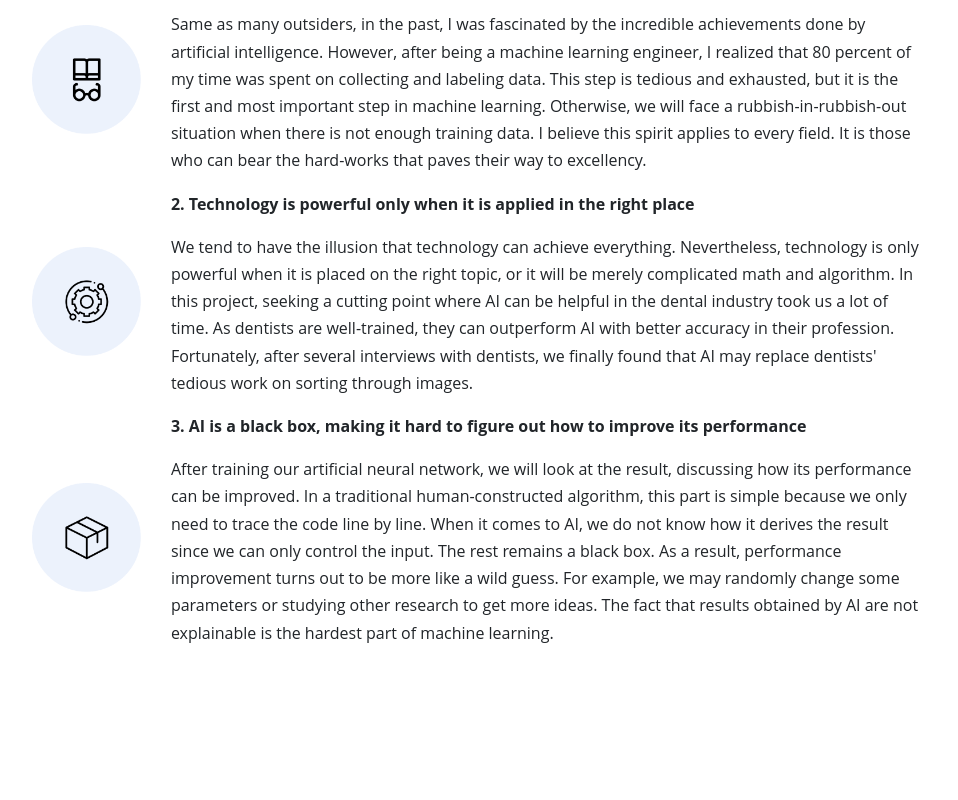
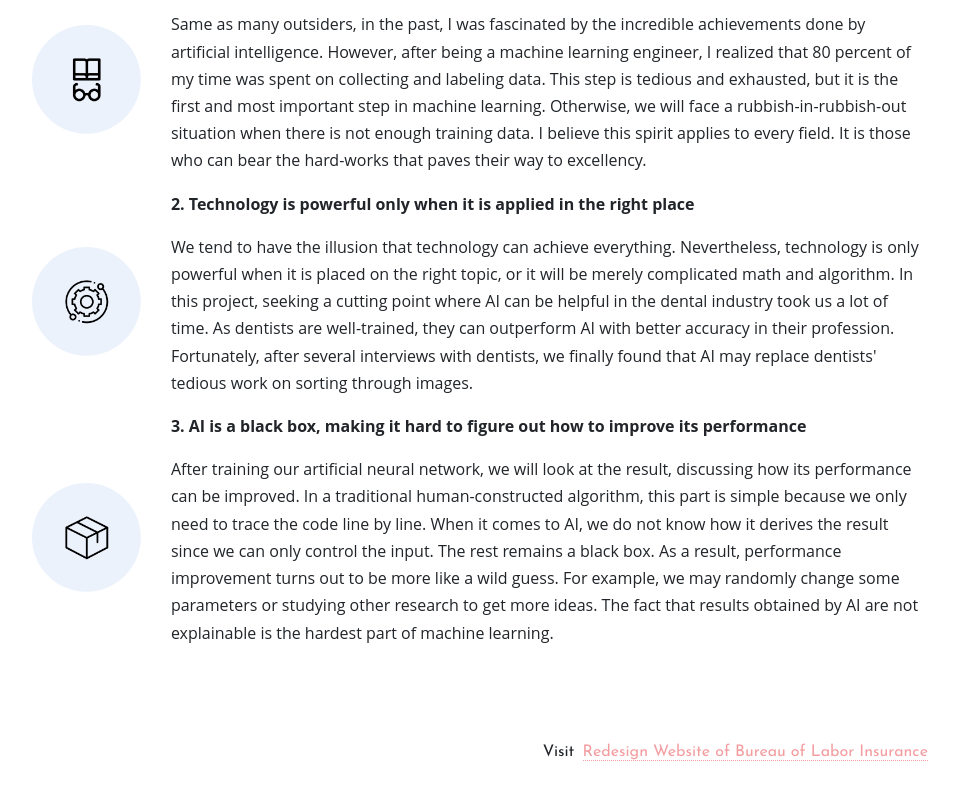
Before and after one commit to wendeehsu/wendeehsu.github.io, a React (Create React App) app: page /Work/AIXray in a window 1280 px wide. Shown: the part 5556-6356 px from the top of the page, without its empty margins (160-1118 px from the left). Before the commit the page ends 6267 px from the top, so only its background shows below. Built offline with nearby package versions, Linux system fonts and the light colour scheme.

Commit message:
finish back

```diff
--- a/src/App.js
+++ b/src/App.js
@@ -1,7 +1,7 @@
 import React from 'react';
 import './css/App.css';
 import 'bootstrap/dist/css/bootstrap.min.css';
-import Navbar from './components/Navbar';
+import Navbar from './components/Navs/Navbar';
 import Routes from "./Routes.js";
 
 function App() {
--- /dev/null
+++ b/src/components/Navs/NavLink.js
@@ -0,0 +1,24 @@
+import React, { Component } from 'react';
+import "../../css/Projects/shared.css";
+
+class NavLink extends Component {
+    render() {
+        const sectionStyle = {
+            maxWidth: "70%",
+            margin: "5rem auto"
+        };
+        const linkStyle = {
+            marginLeft : "0.2em",
+            borderBottom: "1px dotted"
+        };
+        return (
+            <div className="row justify-content-end" style={sectionStyle}>
+                <h6>
+                    Visit <a className="pink-text" style={linkStyle} href={this.props.pageUrl}>{this.props.project}</a>
+                </h6>
+            </div>
+        )
+    }
+}
+
+export default NavLink;
--- a/src/components/Projects/AIXray.js
+++ b/src/components/Projects/AIXray.js
@@ -1,5 +1,6 @@
 import React, { Component } from 'react';
 import "../../css/Projects/shared.css";
+import NavLink from '../Navs/NavLink';
 
 class AIXray extends Component {
     render() {
@@ -172,6 +173,7 @@ class AIXray extends Component {
                         </div>
                     </div>
                 </div>
+                <NavLink pageUrl="/Work/RedesignBLI" project="Redesign Website of Bureau of Labor Insurance" />
             </div>
         )
     }
--- a/src/components/Projects/ARLens.js
+++ b/src/components/Projects/ARLens.js
@@ -1,6 +1,7 @@
 import React, { Component } from 'react';
 import "../../css/Projects/shared.css";
 import "../../css/Projects/ARLens.css";
+import NavLink from '../Navs/NavLink';
 
 class ARLens extends Component {
     render() {
@@ -137,11 +138,12 @@ class ARLens extends Component {
                                 3. We should only start a project when the contract is completed
                             </p>
                             <p>
-                            Having no experience in working for people outside the school, our team jumped into development before any contract was done. We later realized the owner kept demanding new functions and requirements during our cooperation. The suffering of project creeping was real, using up extra time and effort but not receiving any additional payments. From this experience, we found out how important a contract was as it will serve as protection under this situation.
+                                Having no experience in working for people outside the school, our team jumped into development before any contract was done. We later realized the owner kept demanding new functions and requirements during our cooperation. The suffering of project creeping was real, using up extra time and effort but not receiving any additional payments. From this experience, we found out how important a contract was as it will serve as protection under this situation.
                             </p>
                         </div>
                     </div>
                 </div>
+                <NavLink pageUrl="/Work/AIXray" project="AI Image Classification" />
             </div>
         )
     }
--- a/src/components/Projects/RedesignBLI.js
+++ b/src/components/Projects/RedesignBLI.js
@@ -1,5 +1,6 @@
 import React, { Component } from 'react';
 import "../../css/Projects/shared.css";
+import NavLink from '../Navs/NavLink';
 
 class RedesignBLI extends Component {
     render() {
@@ -242,6 +243,7 @@ class RedesignBLI extends Component {
                         </div>
                     </div>
                 </div>
+                <NavLink pageUrl="/Work/ARLens" project="AR Contact Lens Wearing App" />
             </div>
         )
     }
```
Also changed, not shown: src/components/Navs/Navbar.js (renamed from src/components/Navbar.js).
